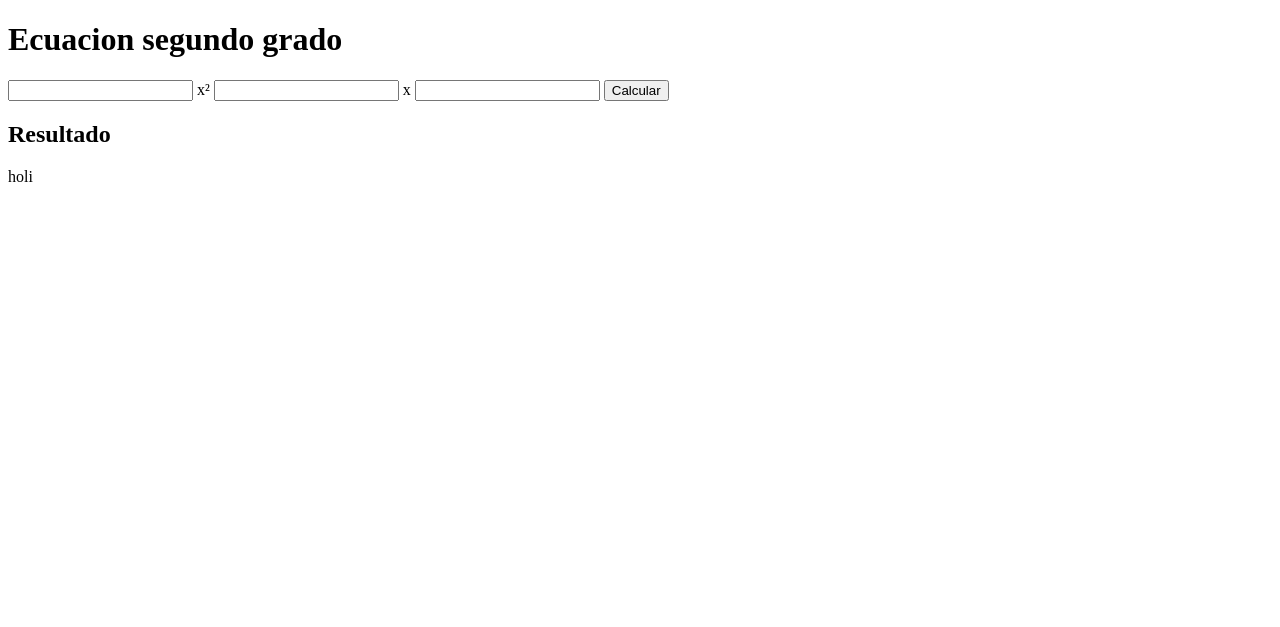
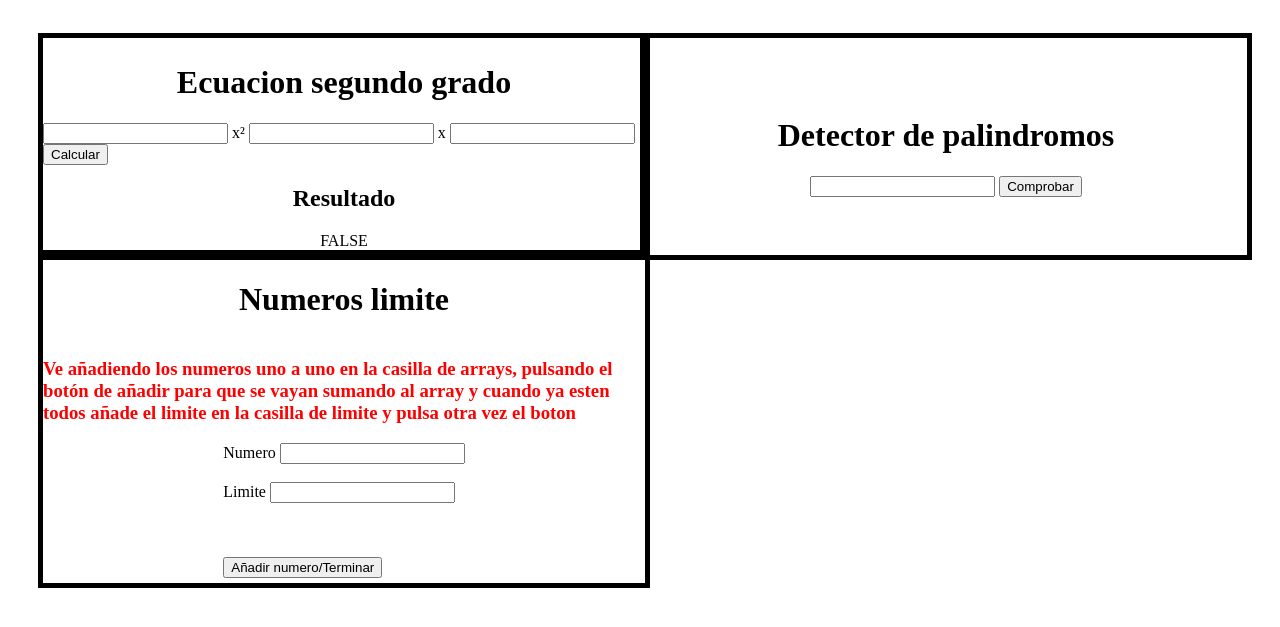
Before and after one commit to Marcossb125/entorno-servidor, a PHP site: page /llamadas.php in a window 1280 px wide. Shown: the top 627 px of the page. Run offline with PHP 8.4, Linux system fonts and the light colour scheme.

Commit message:
Tarea funciones

```diff
--- a/funciones/llamadas.php
+++ b/funciones/llamadas.php
@@ -1,6 +1,46 @@
 <?php
 
+
 include __DIR__ . "/matematicas.php";
+
+$resultado_ecuacion = null;
+$resultado_palindromo = null;
+$resultado_arrayNumeros = null;
+
+$a = null;
+$b = null;
+$c = null;
+
+$palabra = "";
+
+session_start();
+$arrayNumeros = $_SESSION["arrayNumeros"] ?? [];
+
+if ($_SERVER['REQUEST_METHOD']==="POST") {
+    $peticion = $_POST["peticion"];
+
+
+    if ($peticion === "ecuacion") {
+        $a = $_POST["a"];
+        $b = $_POST["b"];
+        $c = $_POST["c"];
+        $resultado_ecuacion = resolverEcuacion($a, $b, $c);
+    }
+    if ($peticion === "palindromo") {
+        $palabra = $_POST['palabra'];
+        $resultado_palindromo = resolverPalindromo($palabra);
+    }
+    if ($peticion === "arrayNumeros") {
+        $n = $_POST["añadir"];
+        $limite = $_POST["limite"];
+        array_push($arrayNumeros, $n);
+        $_SESSION["arrayNumeros"] = $arrayNumeros;
+
+        if ($_POST["limite"]) {
+            $resultado_arrayNumeros = resolverArrayNumeros($n, $limite);
+        }
+    }
+}
 
 ?>
 
@@ -10,13 +50,16 @@ include __DIR__ . "/matematicas.php";
     <meta charset="UTF-8">
     <meta name="viewport" content="width=device-width, initial-scale=1.0">
     <title>Document</title>
-    <link <link rel="stylesheet" type="text/css" media="screen" href="matematicas.css">
+    <link rel="stylesheet" type="text/css" media="screen" href="matematicas.css">
 </head>
 <body>
-    <div class="center">
+    <div class="contenedor-principal">
+        <div class="centro">
             <h1>Ecuacion segundo grado</h1>
 
-        <form action="<?php echo $_SERVER["PHP_SELF"];?>" method="POST">
+            <span class="error"><?php echo "$error" ?> </span>
+
+            <form action="<?php echo $_SERVER['PHP_SELF']; ?>" method="POST">
                 <input id = "a", name="a", value="<?php if ($a != null) {echo $a;}?>"></input>
                 <label>x²</label>
 
@@ -34,15 +77,65 @@ include __DIR__ . "/matematicas.php";
             <h2>Resultado</h2>
 
             <?php
-        if (!empty($xa) && empty($xb)) {
-        print("sumando el resultado es $xa");
-        print("restando el resultado es $xb");
+
+
+
+            if (is_array($resultado_ecuacion)) {
+                for ($k = 0; $k < 2; $k++) {
+                print($resultado_ecuacion[$k]);
+                }
+            } else if (!$resultado_ecuacion) {
+                print("FALSE");
+            }
+            ?>
+        </div>
+        <div class="centro">
+            <h1>Detector de palindromos</h1>
+
+            <form action="<?php echo $_SERVER['PHP_SELF']; ?>" method ="POST">
+                <input id = "palabra" name="palabra" value="<?php echo $palabra;?>"> </input>
+
+                <input type="hidden" id="peticion" name="peticion" value="palindromo"></input>
+
+                <button type="submit">Comprobar</button>
+            </form>
+
+            <?php
+            if ($resultado_palindromo !== null) {
+                if ($resultado_palindromo) {
+                    print("La palabra es un palindromo");
                 } else {
-            print("holi");
-            print($xa);
+                    print("La palabra no es un palindromo");
+                }
             }
             ?>
         </div>
 
+        <div class="centro">
+            <h1>Numeros limite</h1>
+
+            <h3 class="error">Ve añadiendo los numeros uno a uno en la casilla de arrays, pulsando el botón de añadir para que se vayan sumando al array y cuando ya esten todos añade el limite en la casilla de limite y pulsa otra vez el boton</h3>
+
+            <form action="<?php echo $_SERVER['PHP_SELF']; ?>" method="POST">
+
+                <label>Numero</label>
+                <input id="añadir" name="añadir" type="number"></input>
+                <br></br>
+                <label>Limite</label>
+                <input id="limite" name="limite" type="number"></input>
+
+                <br></br>
+
+                <label><?php foreach($arrayNumeros as $numero) { print("$numero, ");}?>
+
+                <br></br>
+
+                <input type="hidden" name="peticion" id="peticion" value="arrayNumeros"></input>
+
+                <button type="submit">Añadir numero/Terminar</button>
+
+            </form>
+        </div>
+    </div>
 </body>
 </html>
--- a/funciones/matematicas.css
+++ b/funciones/matematicas.css
@@ -1,3 +1,22 @@
 .centro {
-    align-items: center;
+    align-items:center;
+    display:flex;
+    flex-flow:column wrap;
+    justify-content: center;
+    border: solid 5px black;
+    height:100%;
+    width:100%;
+
 }
+.error {
+    color:red;
+}
+.contenedor-principal {
+    display:grid;
+    grid-template-columns:repeat(2, 1fr);
+    padding: 30px;
+    box-sizing: border-box;
+    align-items:center;
+    height:100%;
+    width:100%;
+}
--- a/funciones/matematicas.php
+++ b/funciones/matematicas.php
@@ -1,28 +1,39 @@
 <?php
-$a = null;
-$b = null;
-$c = null;
+$error = "";
 
-$xa = "";
-$xb = "";
 
-$peticion = "";
 
-if ($_SERVER['REQUEST_METHOD']==="POST") {
-    $peticion = $_POST["peticion"];
+function resolverEcuacion (int $a, int $b, int $c): array|bool|null {
 
-    if ($peticion = "ecuacion") {
-        $a = $_POST["a"];
-        $b = $_POST["b"];
-        $c = $_POST["c"];
-        resolverEcuacion($a, $b, $c);
+    if ($a === 0) {
+        $error = "La ecuación no es de segundo grado";
+        return null;
+    } else {
+    $primeraParte = $b*$b - 4 * $a * $c;
+
+        if ($primeraParte > 0) {
+            $xa = (-$b + sqrt($primeraParte))/(2*$a);
+                $xb = (-$b - sqrt($primeraParte))/(2*$a);
+
+                $soluciones = array(
+                    $xa,
+                    $xb
+                );
+                return $soluciones;
+
+        }
+
+        return false;
+     }
+}
+
+function resolverPalindromo (string $palabra): bool {
+    $vuelta = strrev($palabra);
+
+    if ($vuelta === $palabra) {
+        return true;
+    } else {
+        return false;
     }
 }
-
-function resolverEcuacion (string $a, string $b, string $c) {
-    global $xa;
-    global $xb;
-    $xa = (-$b + sqrt($b*$b - 4 * $a * $c)/(2*$a));
-    $xb = (-$b - sqrt($b*$b - 4 * $a * $c)/(2*$a));
-}
 ?>
```
Also changed, not shown: formulario.php (+1 -12 lines). Lines whose indentation alone changed are shown as unchanged.
